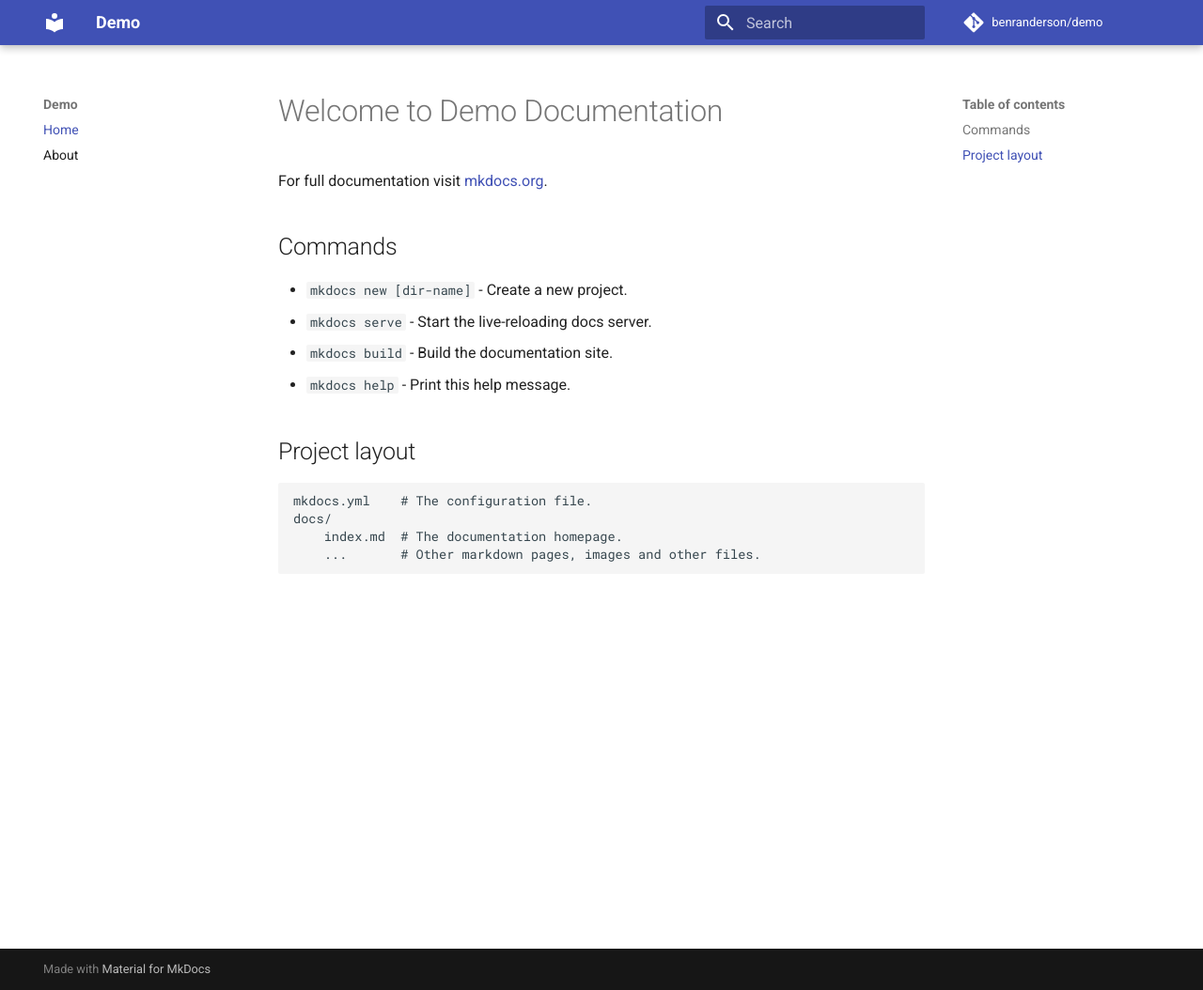
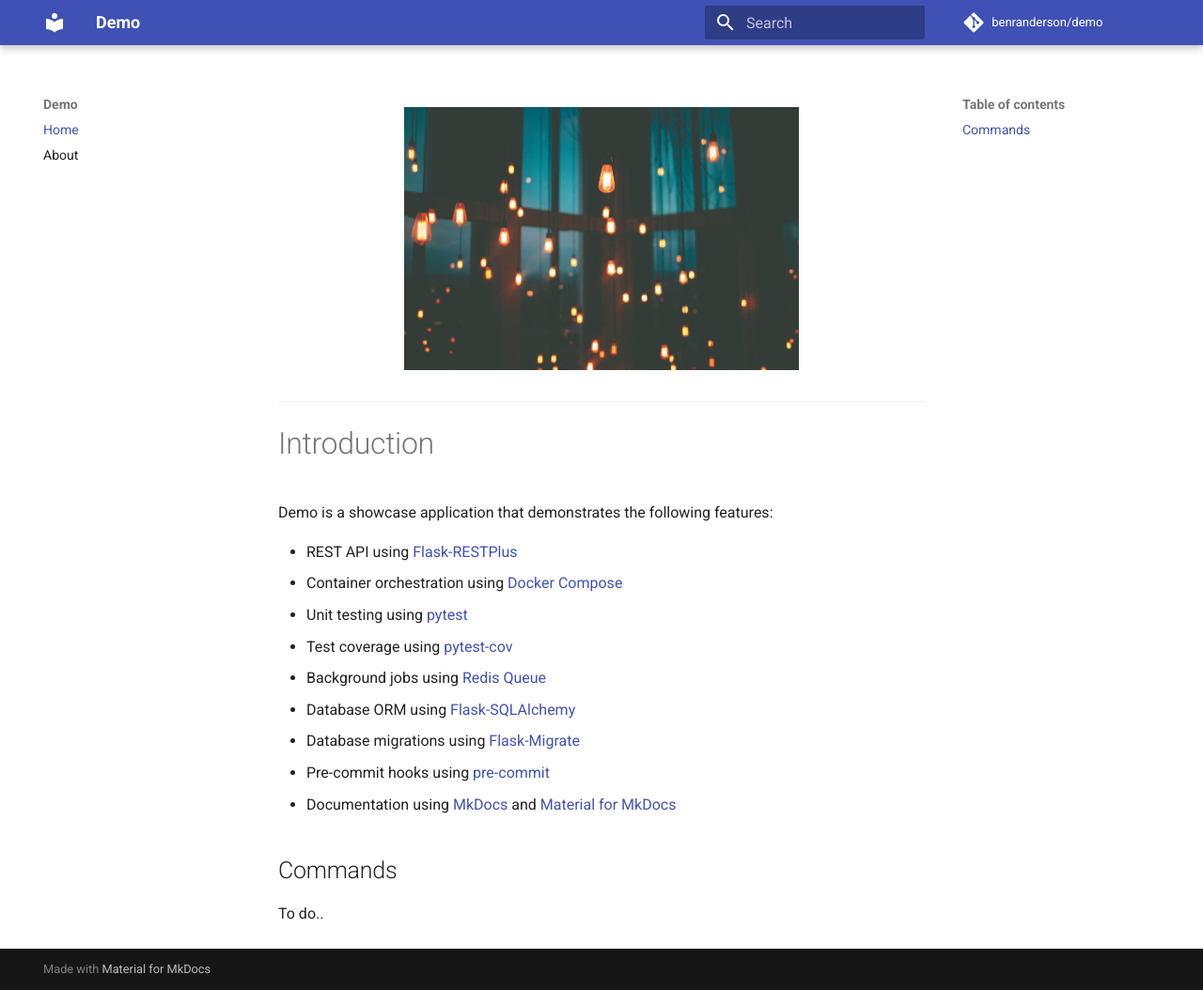
Before and after one commit to benranderson/demo, an MkDocs documentation site: the page built from docs/index.md, in a window 1280 px wide and 1054 px high. Shown: the whole window at 94% size. Built offline with MkDocs 1.6.1 and Material for MkDocs 9.7.7, drawn with Linux system fonts in a browser that asks for light colours; comment, search, counter and statistics services are not loaded.

Commit message:
add image to docs and update readme. closes #6

```diff
--- a/docs/index.md
+++ b/docs/index.md
@@ -1,17 +1,23 @@
-# Welcome to Demo Documentation
+<p align="center">
+  <img width="420px" src="img/lights.jpeg" alt='lights'>
+</p>
 
-For full documentation visit [mkdocs.org](https://mkdocs.org).
+---
+
+# Introduction
+
+Demo is a showcase application that demonstrates the following features:
+
+* REST API using [Flask-RESTPlus](https://flask-restplus.readthedocs.io/en/stable/)
+* Container orchestration using [Docker Compose](https://docs.docker.com/compose/)
+* Unit testing using [pytest](https://docs.pytest.org/en/latest/)
+* Test coverage using [pytest-cov](https://pytest-cov.readthedocs.io/en/latest/)
+* Background jobs using [Redis Queue](https://python-rq.org)
+* Database ORM using [Flask-SQLAlchemy](https://flask-sqlalchemy.palletsprojects.com/en/2.x/)
+* Database migrations using [Flask-Migrate](https://flask-migrate.readthedocs.io/en/latest/)
+* Pre-commit hooks using [pre-commit](https://pre-commit.com)
+* Documentation using [MkDocs](https://www.mkdocs.org) and [Material for MkDocs](https://squidfunk.github.io/mkdocs-material/)
 
 ## Commands
 
-* `mkdocs new [dir-name]` - Create a new project.
-* `mkdocs serve` - Start the live-reloading docs server.
-* `mkdocs build` - Build the documentation site.
-* `mkdocs help` - Print this help message.
-
-## Project layout
-
-    mkdocs.yml    # The configuration file.
-    docs/
-        index.md  # The documentation homepage.
-        ...       # Other markdown pages, images and other files.
+To do..
```
Also changed, not shown: README.md (+1 -1 lines), docs/img/lights.jpeg (added).
